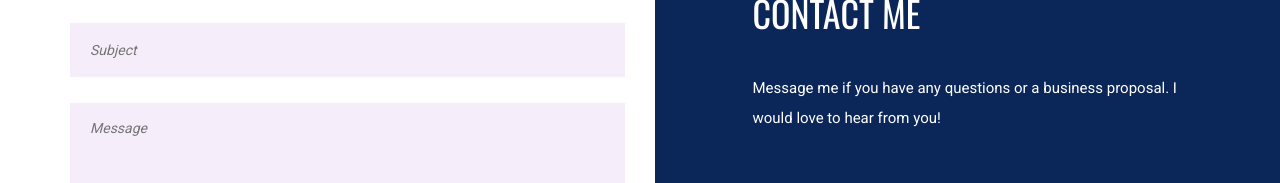
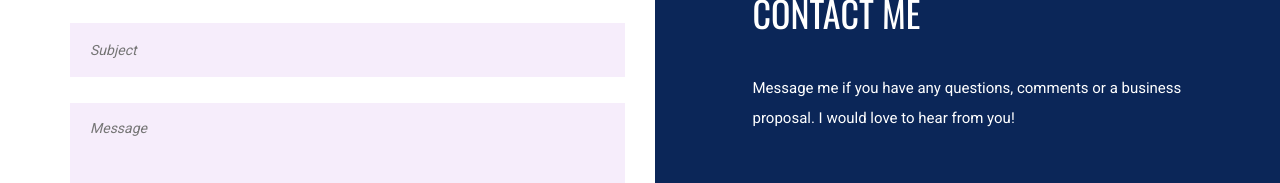
Before and after one commit to yourfreelance-editor/web, a plain HTML site: page index.html in a window 1280 px wide. Shown: the part 2923-3106 px from the top of the page. Drawn offline with nearby package versions, Linux system fonts and the light colour scheme.

Commit message:
Update index.html

```diff
--- a/index.html
+++ b/index.html
@@ -360,7 +360,7 @@
 					<div class="section-title left">
 						<h2>Contact me</h2>
 					</div>
-					<p>Message me if you have any questions or a business proposal. I would love to hear from you!
+					<p>Message me if you have any questions, comments or a business proposal. I would love to hear from you!
 						 </p>
 					<h3 class="mt60">Main Office</h3>
 					<p class="con-item">Brussels/ Ghent
```
